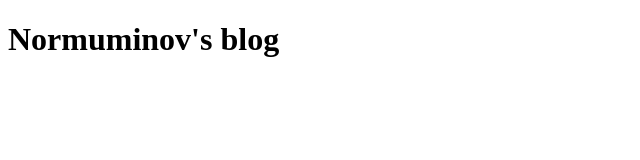
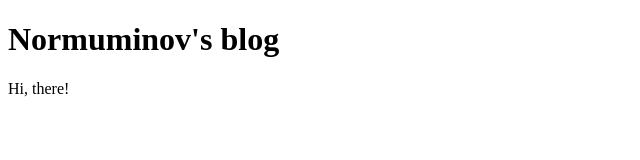
Before and after one commit to Normuminov/normuminov.github.io, a plain HTML site: page index.html in a window 1280 px wide. Shown: the full height of the page, 0-640 px from the left. Drawn offline with Linux system fonts and the light colour scheme.

Commit message:
Added a new paragraph

```diff
--- a/index.html
+++ b/index.html
@@ -6,5 +6,6 @@
 
 <body>
 	<h1> Normuminov's blog </h1>
+	<p> Hi, there! </p>
 </body>
 </html>
```
